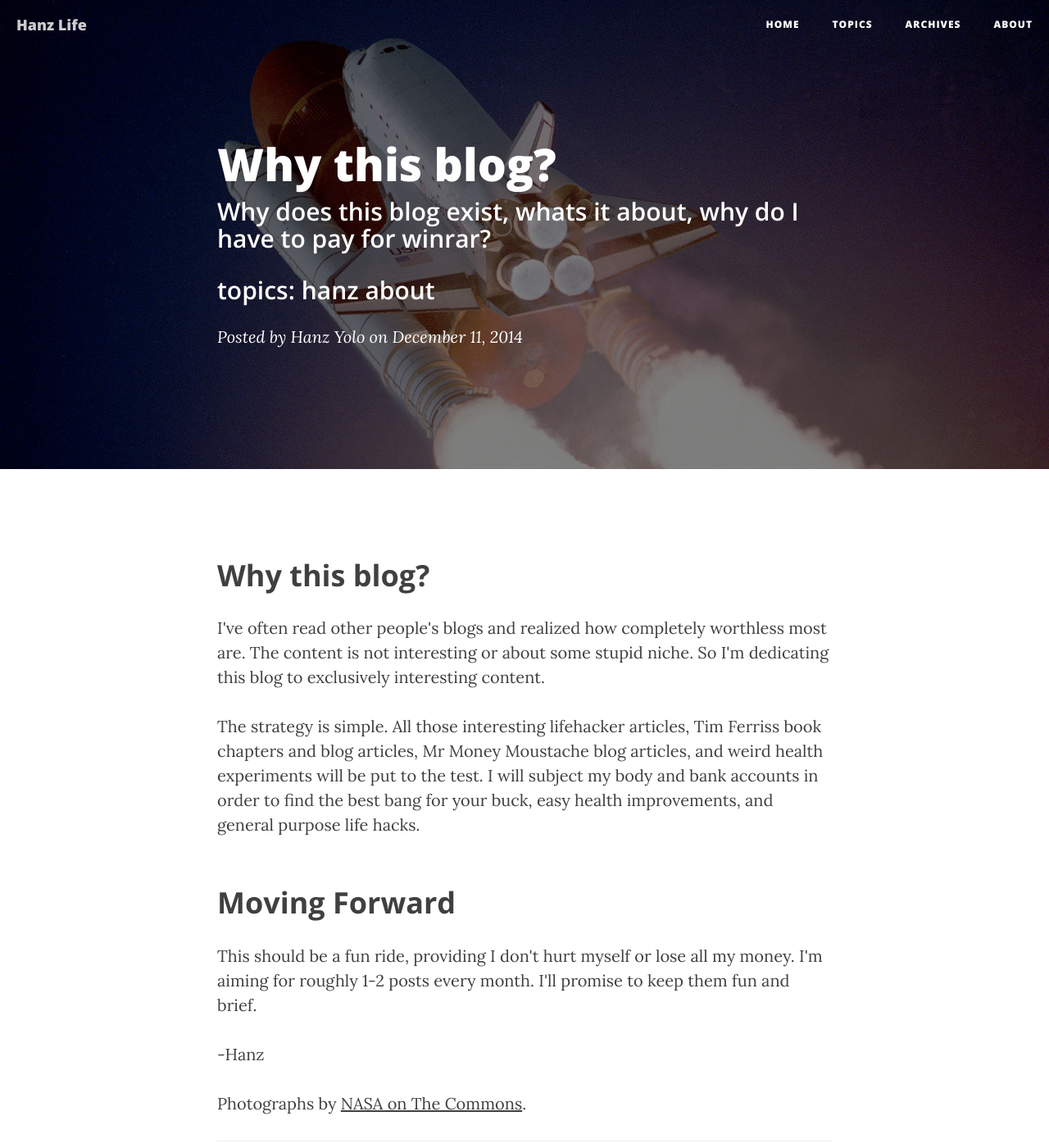
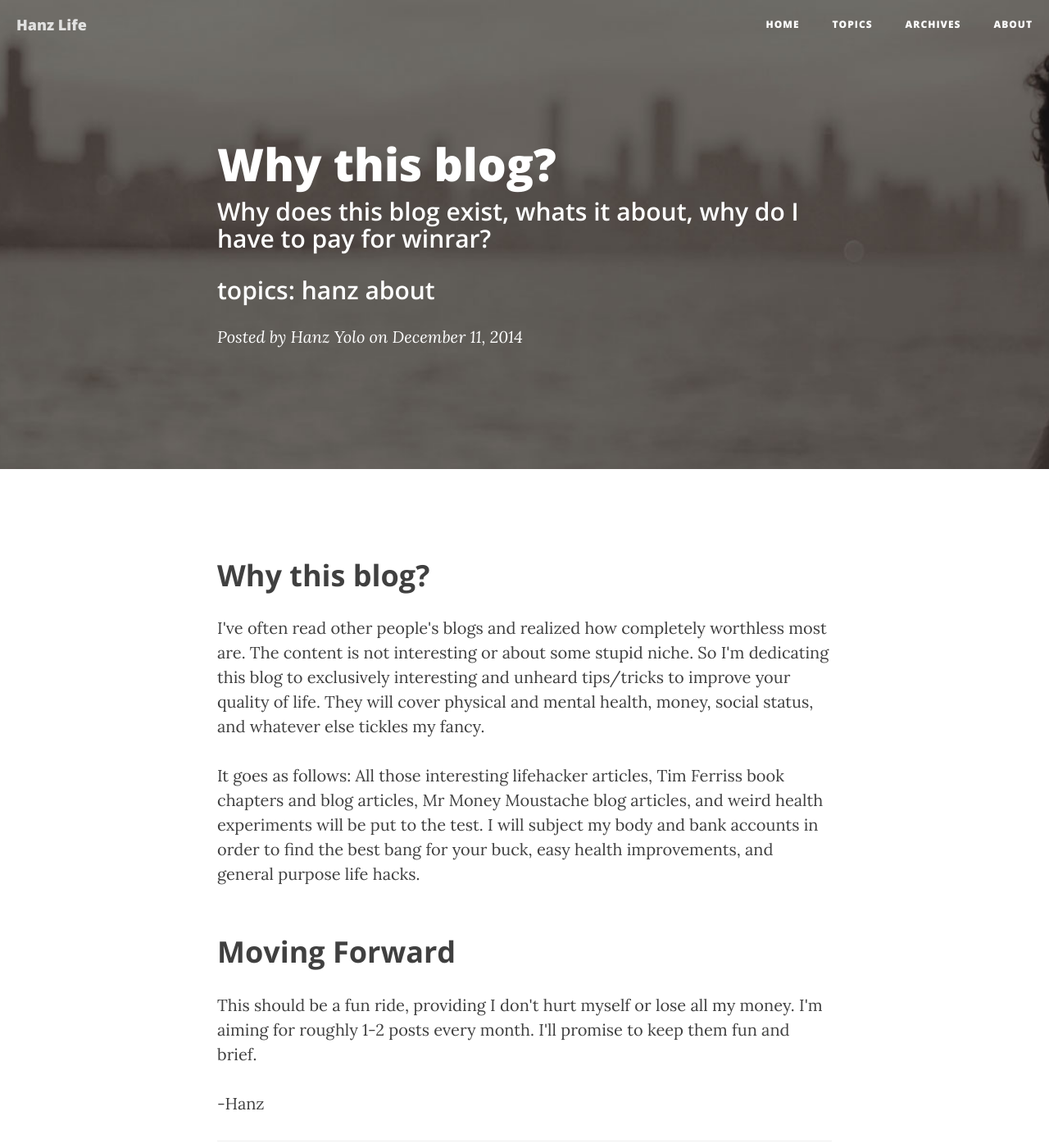
Before and after one commit to hanzblog/hanzblog.github.io, a Jekyll site: the page built from _posts/2014-12-11-about.markdown, in a window 1280 px wide and 1400 px high. Shown: the whole window at 82% size. Built offline with Jekyll 4.4.1, drawn with Linux system fonts in a browser that asks for light colours; nearby versions of some CDN libraries; comment, search, counter and statistics services are not loaded.

Commit message:
update to about

```diff
--- a/_posts/2014-12-11-about.markdown
+++ b/_posts/2014-12-11-about.markdown
@@ -5,14 +5,14 @@ subtitle:   "Why does this blog exist, whats it about, why do I have to pay for
 date:       2014-12-11 12:00:00
 author:     "Hanz Yolo"
 tags: "hanz about"
-header-img: "img/post-bg-01.jpg"
+header-img: "img/about-bg.jpg"
 ---
 
 <h2 class="section-heading">Why this blog?</h2>
 
-<p>I've often read other people's blogs and realized how completely worthless most are. The content is not interesting or about some stupid niche. So I'm dedicating this blog to exclusively interesting content.</p>
+<p>I've often read other people's blogs and realized how completely worthless most are. The content is not interesting or about some stupid niche. So I'm dedicating this blog to exclusively interesting and unheard tips/tricks to improve your quality of life. They will cover physical and mental health, money, social status, and whatever else tickles my fancy.</p>
 
-<p>The strategy is simple. All those interesting lifehacker articles, Tim Ferriss book chapters and blog articles, Mr Money Moustache blog articles, and weird health experiments will be put to the test. I will subject my body and bank accounts in order to find the best bang for your buck, easy health improvements, and general purpose life hacks.</p>
+<p>It goes as follows: All those interesting lifehacker articles, Tim Ferriss book chapters and blog articles, Mr Money Moustache blog articles, and weird health experiments will be put to the test. I will subject my body and bank accounts in order to find the best bang for your buck, easy health improvements, and general purpose life hacks.</p>
 
 <h2 class="section-heading">Moving Forward</h2>
 
@@ -20,5 +20,5 @@ header-img: "img/post-bg-01.jpg"
 
 -Hanz
 
-
-<!--<p>Placeholder text by <a href="http://spaceipsum.com/">Space Ipsum</a>.--> <p>Photographs by <a href="https://www.flickr.com/photos/nasacommons/">NASA on The Commons</a>.</p>
+<!--<p>Placeholder text by <a href="http://spaceipsum.com/">Space Ipsum</a>. <p>Photographs by <a href="https://www.flickr.com/photos/nasacommons/">NASA on The Commons</a>.</p>
+-->
```
